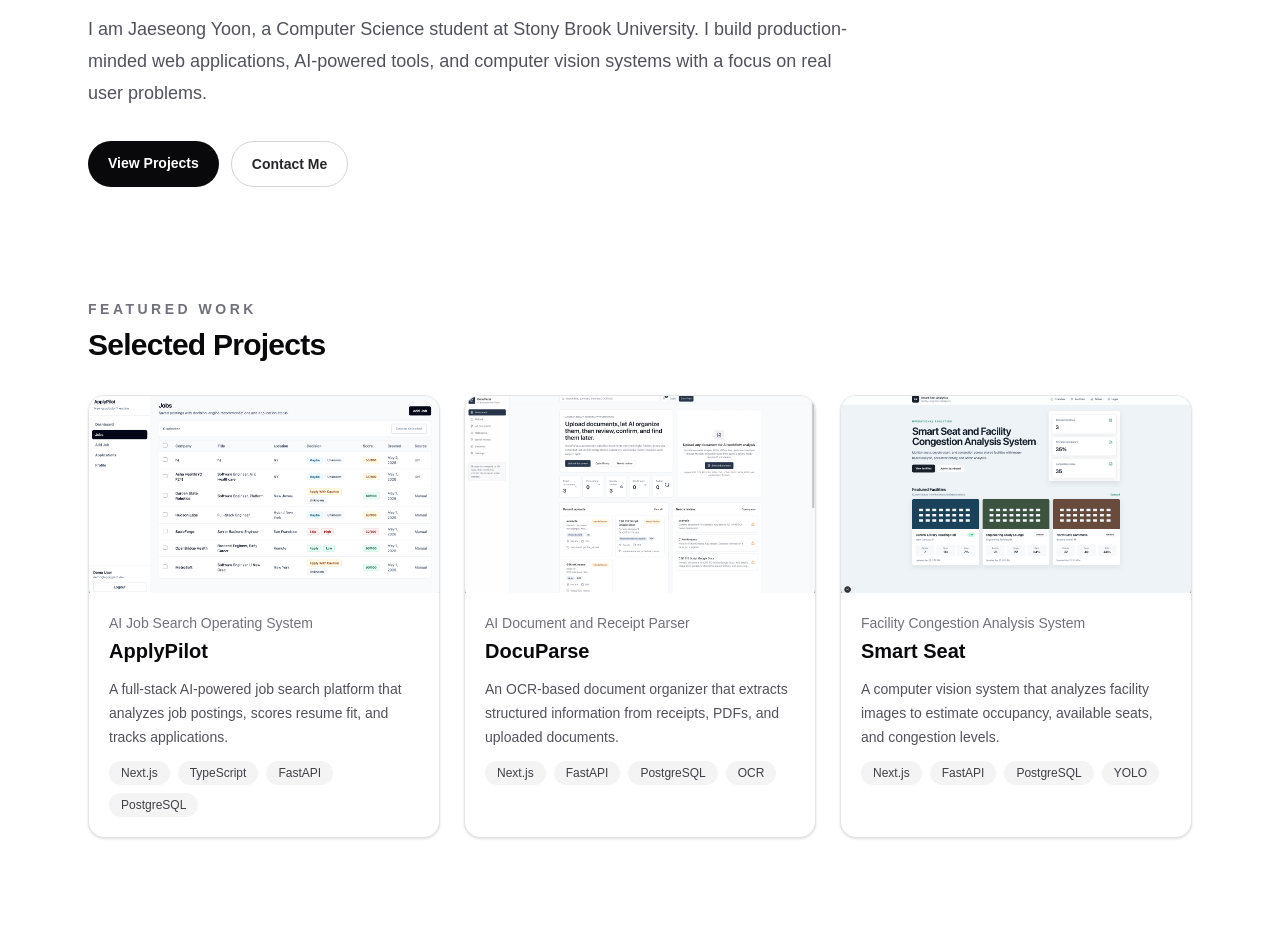
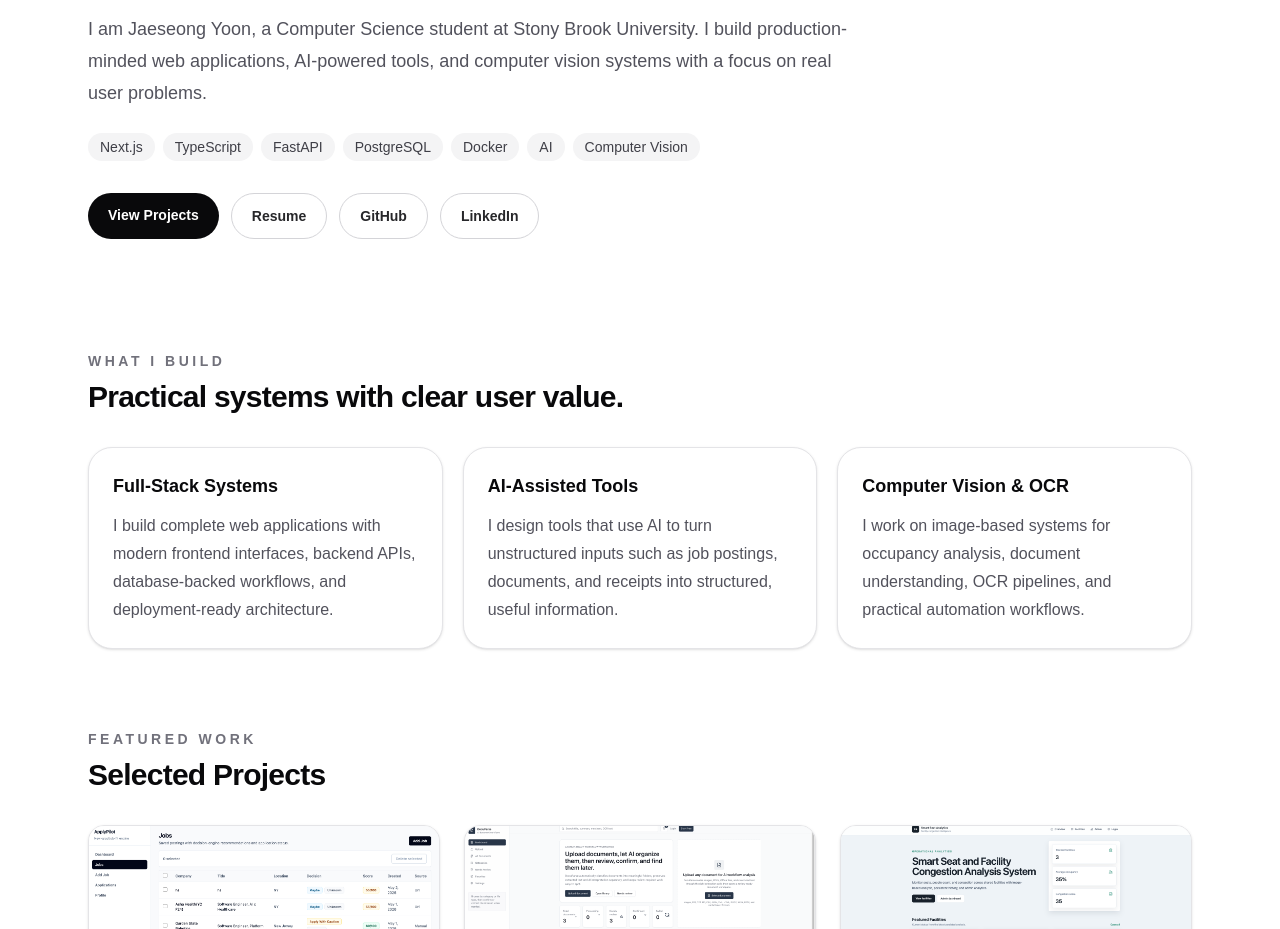
Before and after one commit to jason831444-web/portfolio, a Next.js app: page / in a window 1280 px wide. Shown: the part 460-1389 px from the top of the page. Built offline with nearby package versions, Linux system fonts and the light colour scheme.

Commit message:
Add homepage focus areas

```diff
--- a/src/app/page.tsx
+++ b/src/app/page.tsx
@@ -1,6 +1,24 @@
 import Hero from "@/components/Hero";
 import ProjectCard from "@/components/ProjectCard";
 import { projects } from "@/data/projects";
+
+const focusAreas = [
+  {
+    title: "Full-Stack Systems",
+    description:
+      "I build complete web applications with modern frontend interfaces, backend APIs, database-backed workflows, and deployment-ready architecture.",
+  },
+  {
+    title: "AI-Assisted Tools",
+    description:
+      "I design tools that use AI to turn unstructured inputs such as job postings, documents, and receipts into structured, useful information.",
+  },
+  {
+    title: "Computer Vision & OCR",
+    description:
+      "I work on image-based systems for occupancy analysis, document understanding, OCR pipelines, and practical automation workflows.",
+  },
+];
 
 export default function Home() {
   const featuredProjects = projects.slice(0, 3);
@@ -8,6 +26,33 @@
   return (
     <div>
       <Hero />
+
+      <section className="mx-auto max-w-6xl px-6 pb-20">
+        <div className="mb-8">
+          <p className="text-sm font-semibold uppercase tracking-[0.25em] text-zinc-500">
+            What I Build
+          </p>
+          <h2 className="mt-2 text-3xl font-bold tracking-tight text-zinc-950">
+            Practical systems with clear user value.
+          </h2>
+        </div>
+
+        <div className="grid gap-5 md:grid-cols-3">
+          {focusAreas.map((area) => (
+            <div
+              key={area.title}
+              className="rounded-3xl border border-zinc-200 bg-white p-6 shadow-sm"
+            >
+              <h3 className="text-lg font-bold text-zinc-950">
+                {area.title}
+              </h3>
+              <p className="mt-3 leading-7 text-zinc-600">
+                {area.description}
+              </p>
+            </div>
+          ))}
+        </div>
+      </section>
 
       <section className="mx-auto max-w-6xl px-6 pb-24">
         <div className="mb-8 flex items-end justify-between gap-4">
--- a/src/components/Hero.tsx
+++ b/src/components/Hero.tsx
@@ -1,4 +1,14 @@
 import Link from "next/link";
+
+const techHighlights = [
+  "Next.js",
+  "TypeScript",
+  "FastAPI",
+  "PostgreSQL",
+  "Docker",
+  "AI",
+  "Computer Vision",
+];
 
 export default function Hero() {
   return (
@@ -19,6 +29,17 @@
           tools, and computer vision systems with a focus on real user problems.
         </p>
 
+        <div className="mt-6 flex flex-wrap gap-2">
+          {techHighlights.map((tech) => (
+            <span
+              key={tech}
+              className="rounded-full bg-zinc-100 px-3 py-1 text-sm font-medium text-zinc-700"
+            >
+              {tech}
+            </span>
+          ))}
+        </div>
+
         <div className="mt-8 flex flex-wrap gap-3">
           <Link
             href="/projects"
@@ -28,10 +49,30 @@
           </Link>
 
           <Link
-            href="/contact"
+            href="/resume/jaeseong-yoon-resume.pdf"
+            target="_blank"
+            rel="noopener noreferrer"
             className="rounded-full border border-zinc-300 px-5 py-3 text-sm font-semibold text-zinc-800 transition hover:bg-zinc-100"
           >
-            Contact Me
+            Resume
+          </Link>
+
+          <Link
+            href="https://github.com/jason831444-web"
+            target="_blank"
+            rel="noopener noreferrer"
+            className="rounded-full border border-zinc-300 px-5 py-3 text-sm font-semibold text-zinc-800 transition hover:bg-zinc-100"
+          >
+            GitHub
+          </Link>
+
+          <Link
+            href="https://www.linkedin.com/in/jaeseong-yoon-1822553a9/"
+            target="_blank"
+            rel="noopener noreferrer"
+            className="rounded-full border border-zinc-300 px-5 py-3 text-sm font-semibold text-zinc-800 transition hover:bg-zinc-100"
+          >
+            LinkedIn
           </Link>
         </div>
       </div>
```
